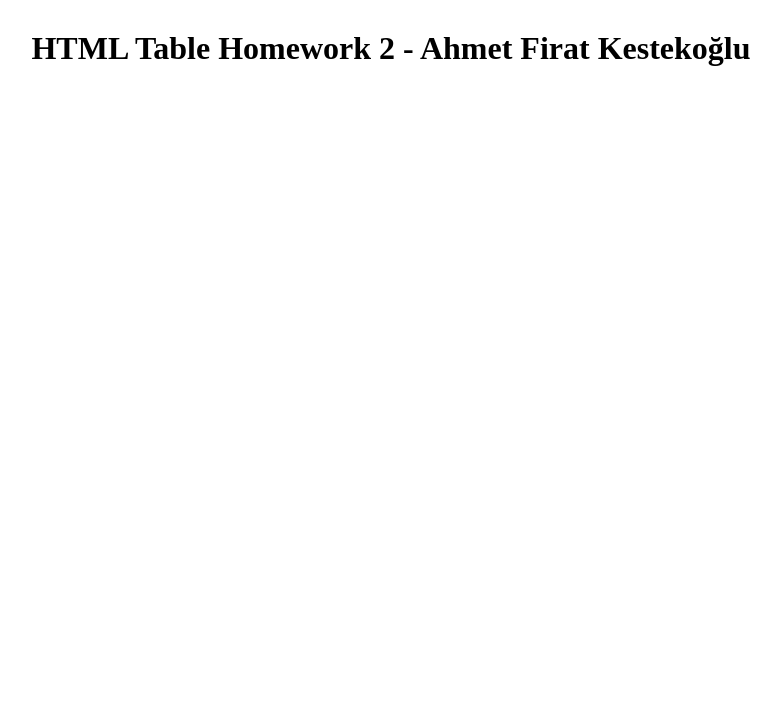
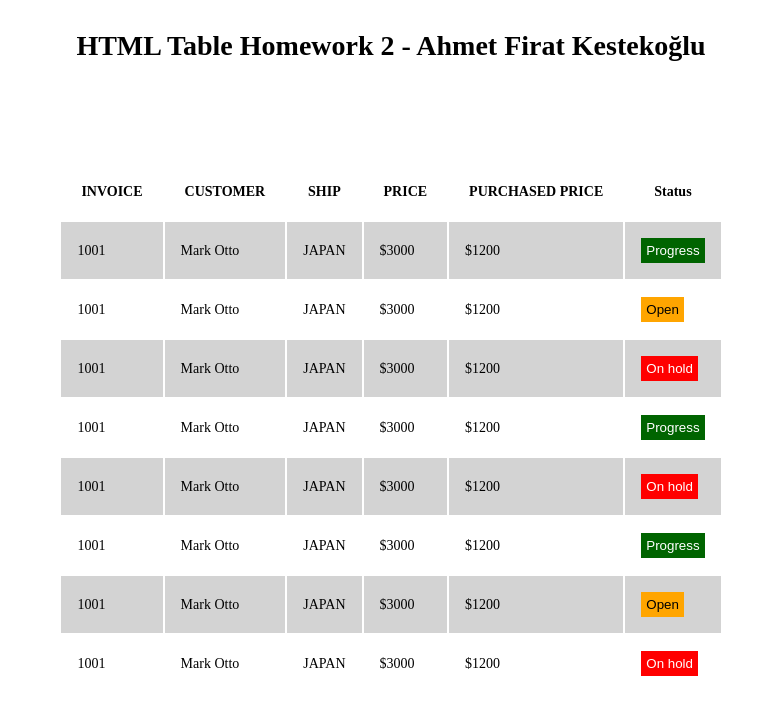
Before and after one commit to ahmetfiratks/html-table-homework-Ahmet-Firat-Kestekoglu, a plain HTML site: page index.html in a window 1280 px wide. Shown: the whole page, without its empty margins (249-1030 px from the left). Drawn offline with Linux system fonts and the light colour scheme.

Commit message:
HTML Table done as specified

```diff
--- a/index.html
+++ b/index.html
@@ -9,7 +9,7 @@
 <body>
     <h1>HTML Table Homework 2 - Ahmet Firat Kestekoğlu</h1>
 
-    <!-- <div>
+    <div class="table">
         <table>
             <tr>
                 <th>INVOICE</th>
@@ -17,9 +17,73 @@
                 <th>SHIP</th>
                 <th>PRICE</th>
                 <th>PURCHASED PRICE</th>
-                <th>Status</th>
+                <th class="border-spacing">Status</th>
+            </tr>
+            <tr class="gray-background">
+                <td>1001</td>
+                <td>Mark Otto</td>
+                <td>JAPAN</td>
+                <td>$3000</td>
+                <td>$1200</td>
+                <td class="border-spacing"><button class="progress-button">Progress</button></td>
+            </tr>
+            <tr>
+                <td>1001</td>
+                <td>Mark Otto</td>
+                <td>JAPAN</td>
+                <td>$3000</td>
+                <td>$1200</td>
+                <td class="border-spacing"><button class="open-button">Open</button></td>
+            </tr>
+            <tr class="gray-background">
+                <td>1001</td>
+                <td>Mark Otto</td>
+                <td>JAPAN</td>
+                <td>$3000</td>
+                <td>$1200</td>
+                <td class="border-spacing"><button class="onHold-button">On hold</button></td>
+            </tr>
+            <tr>
+                <td>1001</td>
+                <td>Mark Otto</td>
+                <td>JAPAN</td>
+                <td>$3000</td>
+                <td>$1200</td>
+                <td class="border-spacing"><button class="progress-button">Progress</button></td>
+            </tr>
+            <tr class="gray-background">
+                <td>1001</td>
+                <td>Mark Otto</td>
+                <td>JAPAN</td>
+                <td>$3000</td>
+                <td>$1200</td>
+                <td class="border-spacing"><button class="onHold-button">On hold</button></td>
+            </tr>
+            <tr>
+                <td>1001</td>
+                <td>Mark Otto</td>
+                <td>JAPAN</td>
+                <td>$3000</td>
+                <td>$1200</td>
+                <td class="border-spacing"><button class="progress-button">Progress</button></td>
+            </tr>
+            <tr class="gray-background">
+                <td>1001</td>
+                <td>Mark Otto</td>
+                <td>JAPAN</td>
+                <td>$3000</td>
+                <td>$1200</td>
+                <td class="border-spacing"><button class="open-button">Open</button></td>
+            </tr>
+            <tr>
+                <td>1001</td>
+                <td>Mark Otto</td>
+                <td>JAPAN</td>
+                <td>$3000</td>
+                <td>$1200</td>
+                <td class="border-spacing"><button class="onHold-button">On hold</button></td>
             </tr>
         </table>
-    </div> -->
+    </div>
 </body>
 </html>
--- a/style.css
+++ b/style.css
@@ -4,7 +4,52 @@
     box-sizing: border-box;
 }
 
+body{
+    font-size: 14px;
+}
+
 h1{
     margin-top: 30px;
     text-align: center;
 }
+
+.table{
+    margin-top: 100px;
+    display: flex;
+    justify-content: center;
+}
+
+table tr th{
+    padding: 20px;
+}
+
+.gray-background{
+    background-color: lightgray;
+}
+
+td{
+    padding: 16px;
+}
+
+.border-spacing{
+    border-spacing: 50px;
+}
+
+.progress-button, .open-button, .onHold-button{
+    padding: 5px;
+    border: none;
+}
+
+.progress-button{
+    color: #fff;
+    background-color: darkgreen;
+}
+
+.open-button{
+    background-color: orange;
+}
+
+.onHold-button{
+    color: #fff;
+    background-color: red;
+}
```
